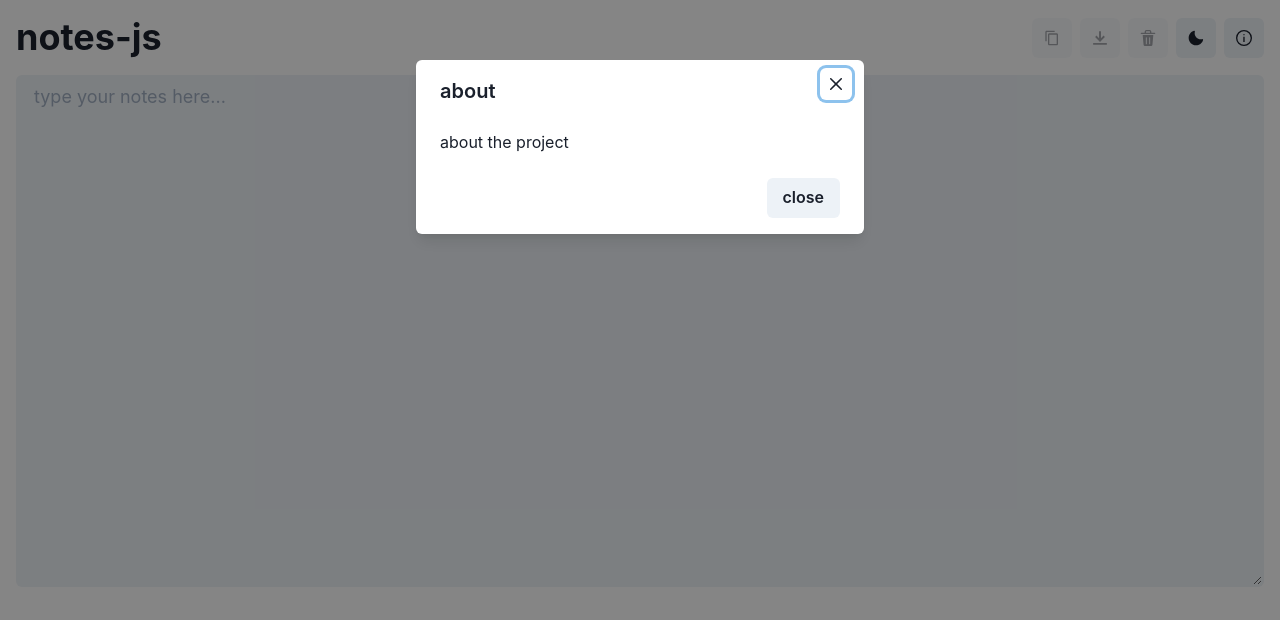
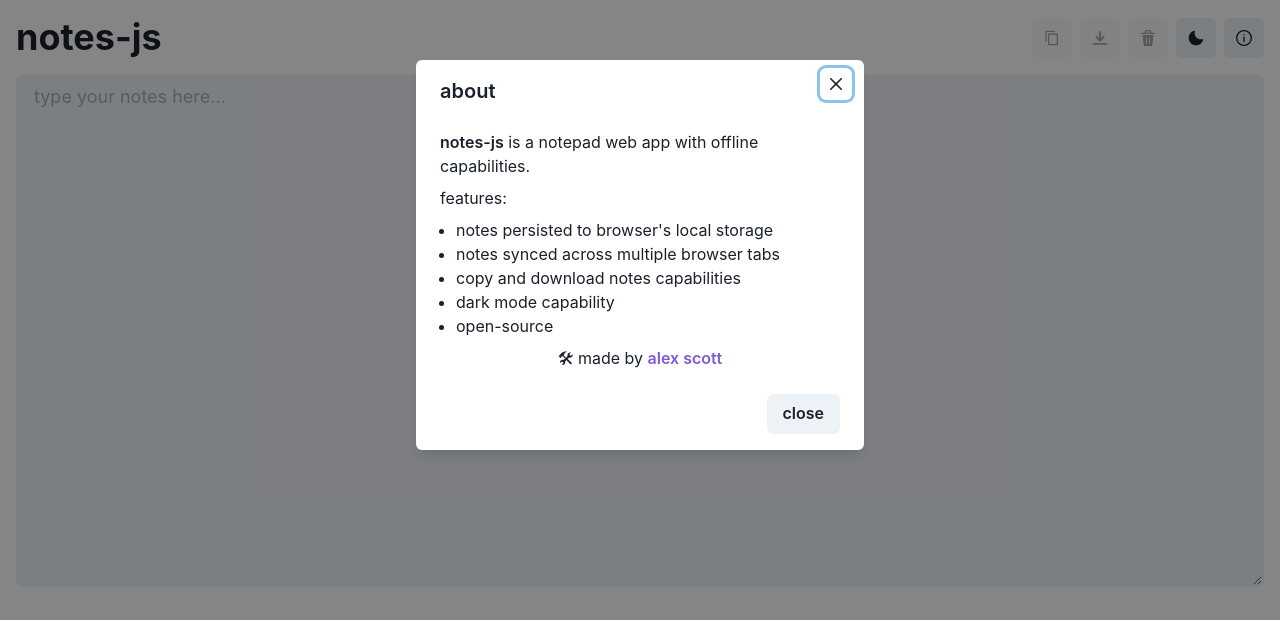
Before and after one commit to alexscott812/local-storage-notes, a React (Create React App) app: page / in a window 1280 px wide. Both pictures are taken after a click on the button 1244 px from the left and 37 px from the top of the page. Shown: the top 620 px of the page. Built offline with nearby package versions, Linux system fonts and the light colour scheme; the HTML template or start-up script is replaced by a standard one.

Commit message:
added about content in about modal

```diff
--- a/src/components/AboutModal.tsx
+++ b/src/components/AboutModal.tsx
@@ -1,4 +1,5 @@
 import {
+  Box,
   Modal,
   ModalOverlay,
   ModalContent,
@@ -7,7 +8,13 @@ import {
   ModalCloseButton,
   ModalFooter,
   Button,
-  Text
+  Text,
+  ListItem,
+  UnorderedList,
+  Link,
+  useColorModeValue,
+  Tag,
+  chakra
 } from '@chakra-ui/react';
 
 interface AboutModalProps {
@@ -26,7 +33,29 @@ const AboutModal = ({
         <ModalHeader>{ 'about' }</ModalHeader>
         <ModalCloseButton />
         <ModalBody>
-          <Text>{ 'about the project' }</Text>
+          <Text mb={ 2 }>
+            <chakra.span fontWeight={ 'semibold' }>{ 'notes-js' }</chakra.span>
+            { ' is a notepad web app with offline capabilities.' }
+          </Text>
+          <Text mb={ 2 }>{ 'features:' }</Text>
+          <UnorderedList mb={ 2 }>
+            <ListItem>{ `notes persisted to browser's local storage` }</ListItem>
+            <ListItem>{ 'notes synced across multiple browser tabs' }</ListItem>
+            <ListItem>{ 'copy and download notes capabilities' }</ListItem>
+            <ListItem>{ 'dark mode capability' }</ListItem>
+            <ListItem>{ 'open-source' }</ListItem>
+          </UnorderedList>
+          <Text align={ 'center' }>
+            { '🛠 made by ' }
+            <Link
+              color={ useColorModeValue('purple.500', 'purple.200') }
+              fontWeight={ 'semibold' }
+              href={ 'https://github.com/alexscott812' }
+              isExternal
+            >
+              { 'alex scott' }
+            </Link>
+          </Text>
         </ModalBody>
         <ModalFooter>
           <Button onClick={ onClose }>
```
